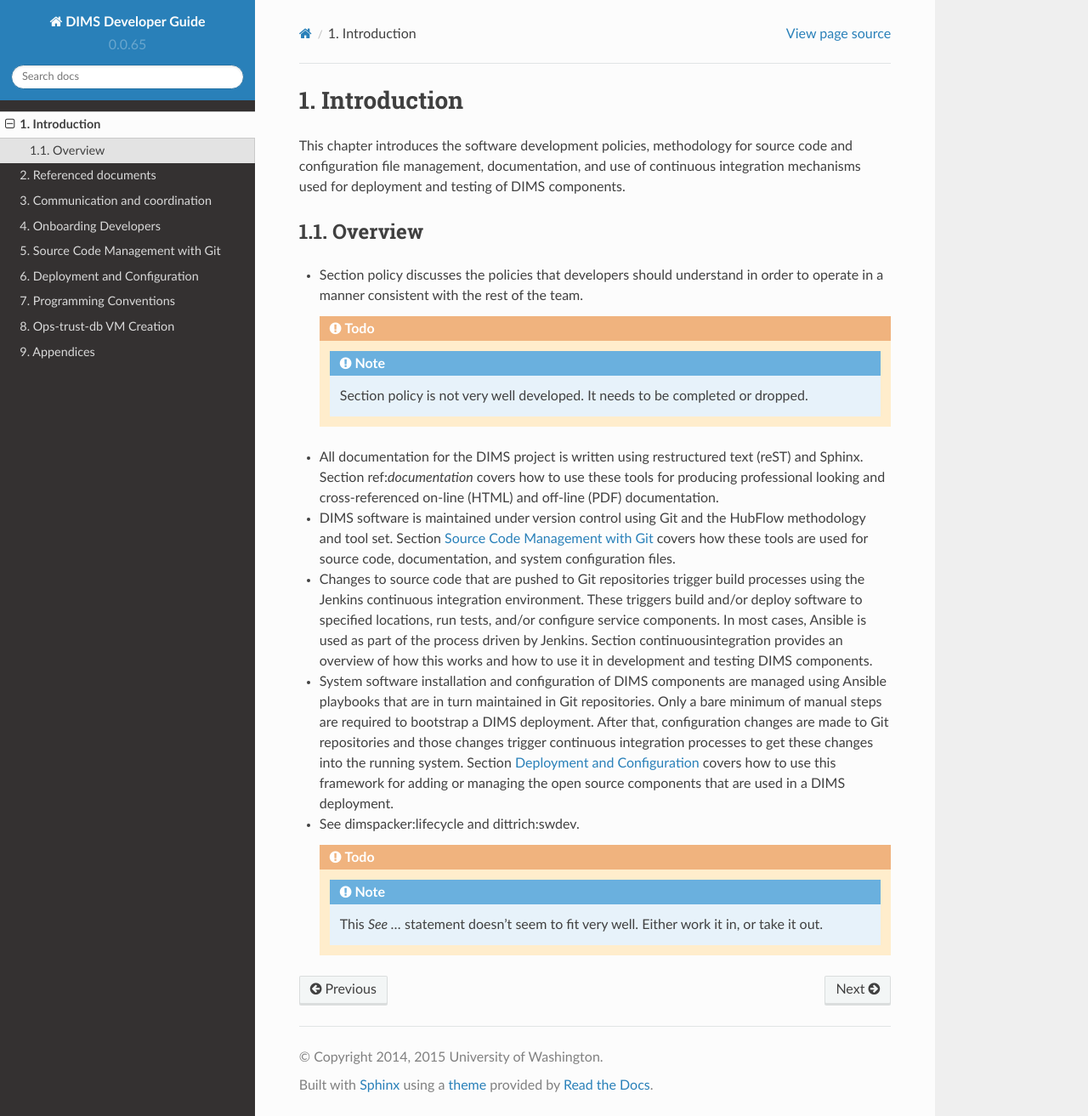
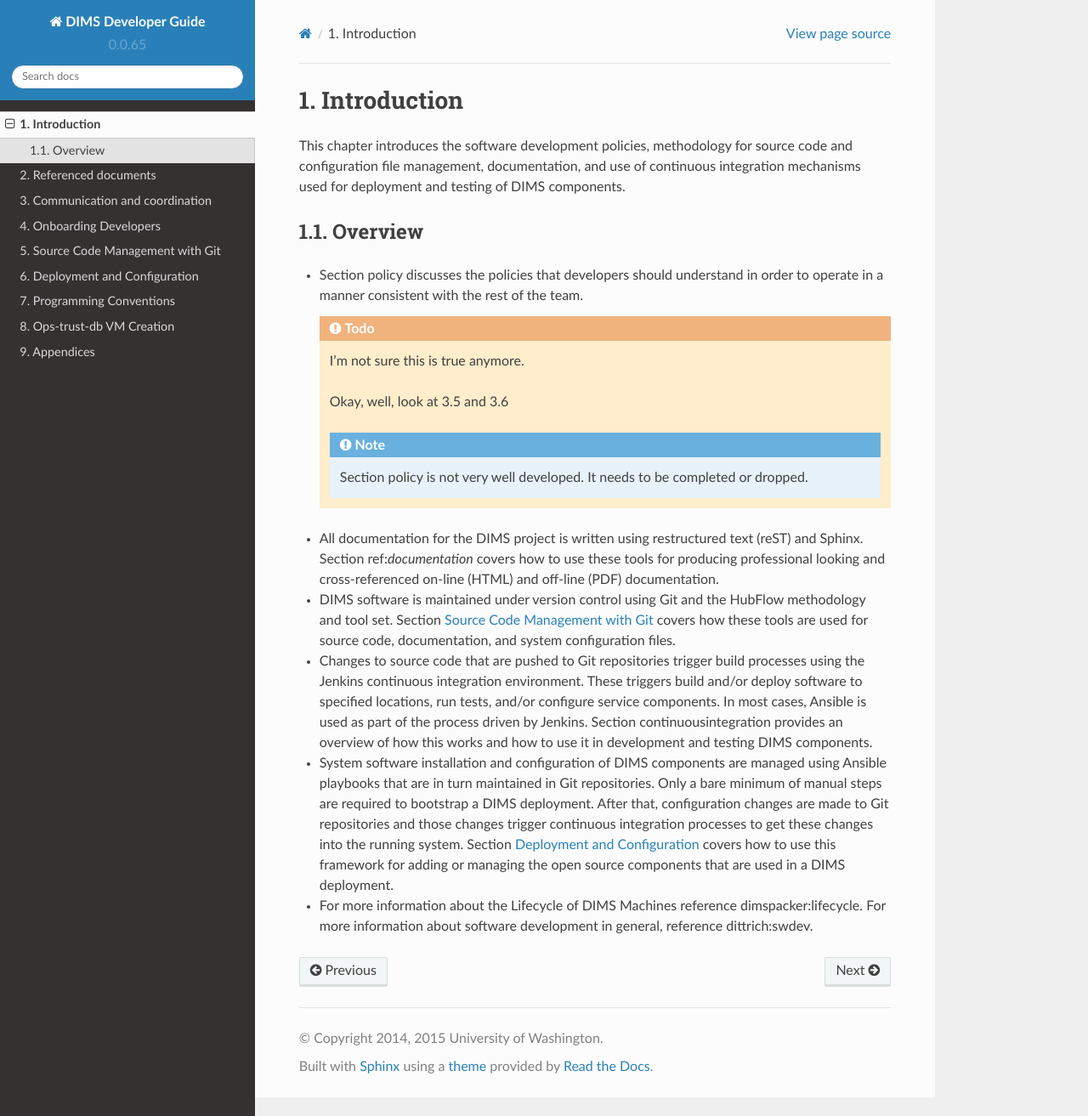
Before and after one commit to uw-dims/dims-devguide, a Sphinx documentation site: the page built from docs/source/introduction.rst, in a window 1280 px wide and 1313 px high. Shown: the whole window at 85% size. Built offline with Sphinx 7.4.7 and the Read the Docs theme 2.0.0, drawn with Linux system fonts in a browser that asks for light colours; pages that are not in the unit, such as notebooks, are missing from menus.

Commit message:
Updates to docs to smooth style, make them more accurate and complete, conform them to DIMS formatting, etc.

```diff
--- a/docs/source/communication.rst
+++ b/docs/source/communication.rst
@@ -139,7 +139,7 @@ Screensharing in Google Hangouts
     If two people are sharing the screen at the same time, and one of
     them puts the focus on the other person's shared screen, you will
     put Google Hangout into a feedback loop that will eventually bring
-    the internet to its knees.  Don't say I didn't warn you!!! :)
+    the internet to its knees. Don't say I didn't warn you!
 
 ..
 
--- a/docs/source/introduction.rst
+++ b/docs/source/introduction.rst
@@ -15,14 +15,19 @@ Overview
   understand in order to operate in a manner consistent with the rest of the
   team.
 
+  .. TODO(mboggess):
   .. todo::
 
-      .. note::
+        I'm not sure this is true anymore.
 
-          Section :ref:`policy` is not very well developed. It needs to be
-          completed or dropped.
+        Okay, well, look at 3.5 and 3.6
 
-      ..
+        .. note::
+
+            Section :ref:`policy` is not very well developed. It needs to be
+            completed or dropped.
+
+        ..
 
   ..
 
@@ -53,15 +58,6 @@ Overview
   framework for adding or managing the open source components that are used
   in a DIMS deployment.
 
-+ See :ref:`dimspacker:lifecycle` and :ref:`dittrich:swdev`.
-
-  .. todo::
-
-      .. note::
-
-          This `See ...` statement doesn't seem to fit very well. Either
-          work it in, or take it out.
-
-      ..
-
-  ..
++ For more information about the Lifecycle of DIMS Machines reference
+  :ref:`dimspacker:lifecycle`. For more information about software development
+  in general, reference :ref:`dittrich:swdev`.
--- a/docs/source/onboarding.rst
+++ b/docs/source/onboarding.rst
@@ -186,13 +185,15 @@ systems set up properly.
 
    ..
 
+.. _public-keys-configure: http://jenkins.prisem.washington.edu/job/public-keys-configure/
+
 .. _remoteaccountsetup:
 
 Remote Account Setup
 --------------------
 
 This section details how to set up a new account for a current developer
-on a remote machine.
+on a remote machine, after being logged in to the remote machine.
 
 Change password
 ~~~~~~~~~~~~~~~
```
Also changed, not shown: other parts of docs/source/communication.rst (+1 -1 lines), other parts of docs/source/onboarding.rst (+0 -1 lines), docs/source/sourcemanagement.rst (+11 -3 lines).
